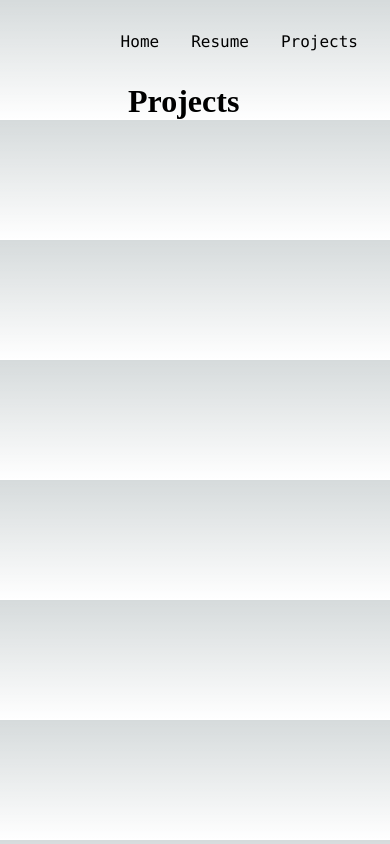
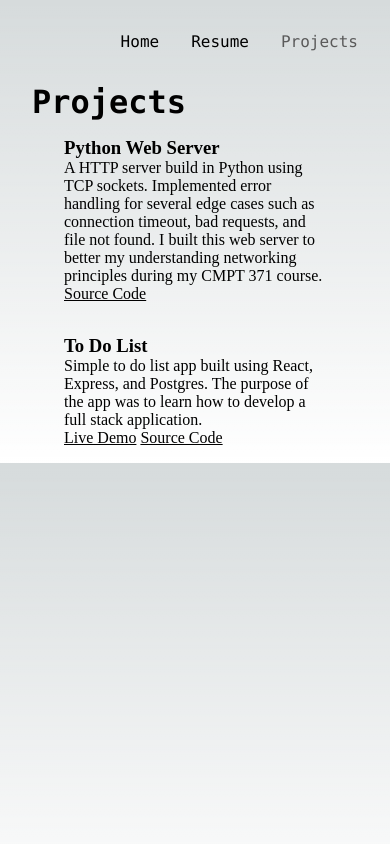
Before and after one commit to Cway14/portfolio, a Next.js app: page /projects in a window 390 px wide. Built offline with nearby package versions, Linux system fonts and the light colour scheme.

Commit message:
added mobile support and started projects

```diff
--- a/components/Layout.tsx
+++ b/components/Layout.tsx
@@ -15,9 +15,9 @@ const Layout = ({ children }: Props) => {
             <meta name="viewport" content="width=device-width, initial-scale=1" />
             <link rel="icon" href="/favicon.ico" />
         </Head>
-        <main>
+        <main className={styles.main}>
             <Navbar />
-            <div className={styles.main}>
+            <div className={styles.appcontainer}>
                 {children}
             </div>
         </main>
--- a/components/Navbar.tsx
+++ b/components/Navbar.tsx
@@ -1,14 +1,32 @@
 import Link from 'next/link'
-import React from 'react'
+import React, {useState, useEffect} from 'react'
 import styles from '../styles/Navbar.module.css'
 
 const Navbar = () => {
+    const [current, setCurrent] = useState()
+
+    const routes = [
+        { path: "/", label: "Home"},
+        { path: "/resume", label: "Resume" },
+        { path: "/projects", label: "Projects" },
+    ]
+
+    useEffect(() => {
+       if(window !== undefined){
+            setCurrent(window.location.pathname)
+        }
+    }, [])
+
+    console.log(current)
+
     return (
         <nav>
             <ul className={styles.navbar}>
-                <li><Link href="/" >Home</Link></li>
-                <li><Link href="/resume" >Resume</Link></li>
-                <li><Link href="/projects" >Projects</Link></li>
+                { routes.map((route) => {
+                   return <li className={current === route.path ? styles.current : undefined}>
+                            <a href={route.path}>{route.label}</a>
+                    </li>
+                })}
             </ul>
         </nav>
     )
--- a/pages/index.tsx
+++ b/pages/index.tsx
@@ -18,7 +18,7 @@ export default function Home() {
 			<div className={styles.profile}>
 				<Image src={profileImage} alt='' />
 				<p className={styles.aboutme}>
-					My name is Cameron Way and I am an aspring Software Engineer, and student at Simon Fraser University.
+					Hi there! My name is Cameron Way, and I am a student at Simon Fraser University.
 					I am currently working at Design It Corp. as a Junior Software Developer.
 					For more of my work and experience, please visit my{' '}
 					<Link className={styles.subtlelink} href='/resume'>resume</Link> or <Link className={styles.subtlelink} href='/projects'>projects</Link> pages.
--- a/pages/projects.tsx
+++ b/pages/projects.tsx
@@ -1,10 +1,25 @@
 import React from 'react'
 import Layout from '../components/Layout'
+import styles from '../styles/Projects.module.css'
 
 const projects = () => {
+
     return (
         <Layout>
-            <h1>Projects</h1>
+            <h1 className={styles.title}>Projects</h1>
+            <ul className={styles.projectcontainer}>
+                <li>
+                    <h3>Python Web Server</h3>
+                    <p>A HTTP server build in Python using TCP sockets. Implemented error handling for several edge cases such as connection timeout, bad requests, and file not found. I built this web server to better my understanding networking principles during my CMPT 371 course.</p>
+                    <a href="https://github.com/Cway14/python-webserver">Source Code</a>
+                </li>
+                <li>
+                    <h3>To Do List</h3>
+                    <p>Simple to do list app built using React, Express, and Postgres. The purpose of the app was to learn how to develop a full stack application.</p>
+                    <a href="https://todo.camway.ca">Live Demo</a>{' '}
+                    <a href="https://github.com/cway14/todo-list">Source Code</a>
+                </li>
+            </ul>
         </Layout>
     )
 }
--- a/styles/Layout.module.css
+++ b/styles/Layout.module.css
@@ -1,7 +1,18 @@
 .main {
+    max-width: 1440px;
+    margin: 0 auto;
+}
+
+.appcontainer {
   display: flex;
   flex-direction: column;
   justify-content: inherit;
   align-items: left;
   padding: 0rem 8rem;
 }
+
+@media (max-width: 768px) {
+  .appcontainer {
+    padding: 0rem 2rem;
+  }
+}
--- a/styles/Navbar.module.css
+++ b/styles/Navbar.module.css
@@ -11,3 +11,11 @@
 .navbar li {
   padding: 0 1rem;
 }
+
+.navbar li:hover {
+    color: lightgrey;
+}
+
+.current {
+    color: #5A5A5A;
+}
--- /dev/null
+++ b/styles/Projects.module.css
@@ -0,0 +1,20 @@
+.title {
+  display: inherit;
+  justify-content: inherit;
+  align-items: inherit;
+  font-size: 2rem;
+  font-family: var(--font-mono);
+}
+
+
+.projectcontainer {
+    list-style: none;
+}
+
+.projectcontainer li {
+    padding: 1rem 2rem;
+}
+
+.projectcontainer a {
+    text-decoration: underline;
+}
--- a/styles/globals.css
+++ b/styles/globals.css
@@ -103,5 +103,6 @@ a {
 @media (prefers-color-scheme: dark) {
   html {
     color-scheme: dark;
+    font-family: var(--font-mono);
   }
 }
```
Also changed, not shown: styles/Home.module.css (+35 -2 lines).
